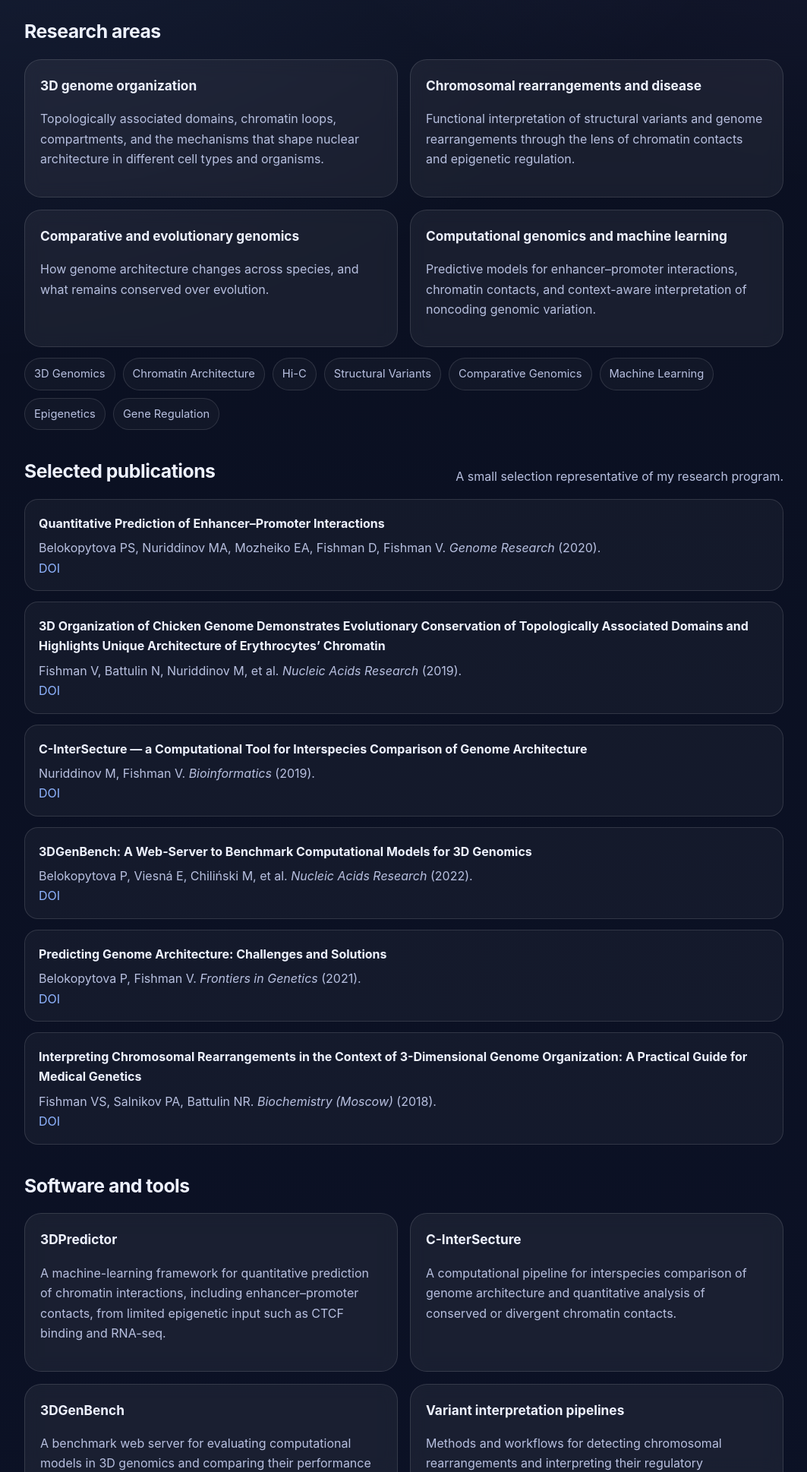
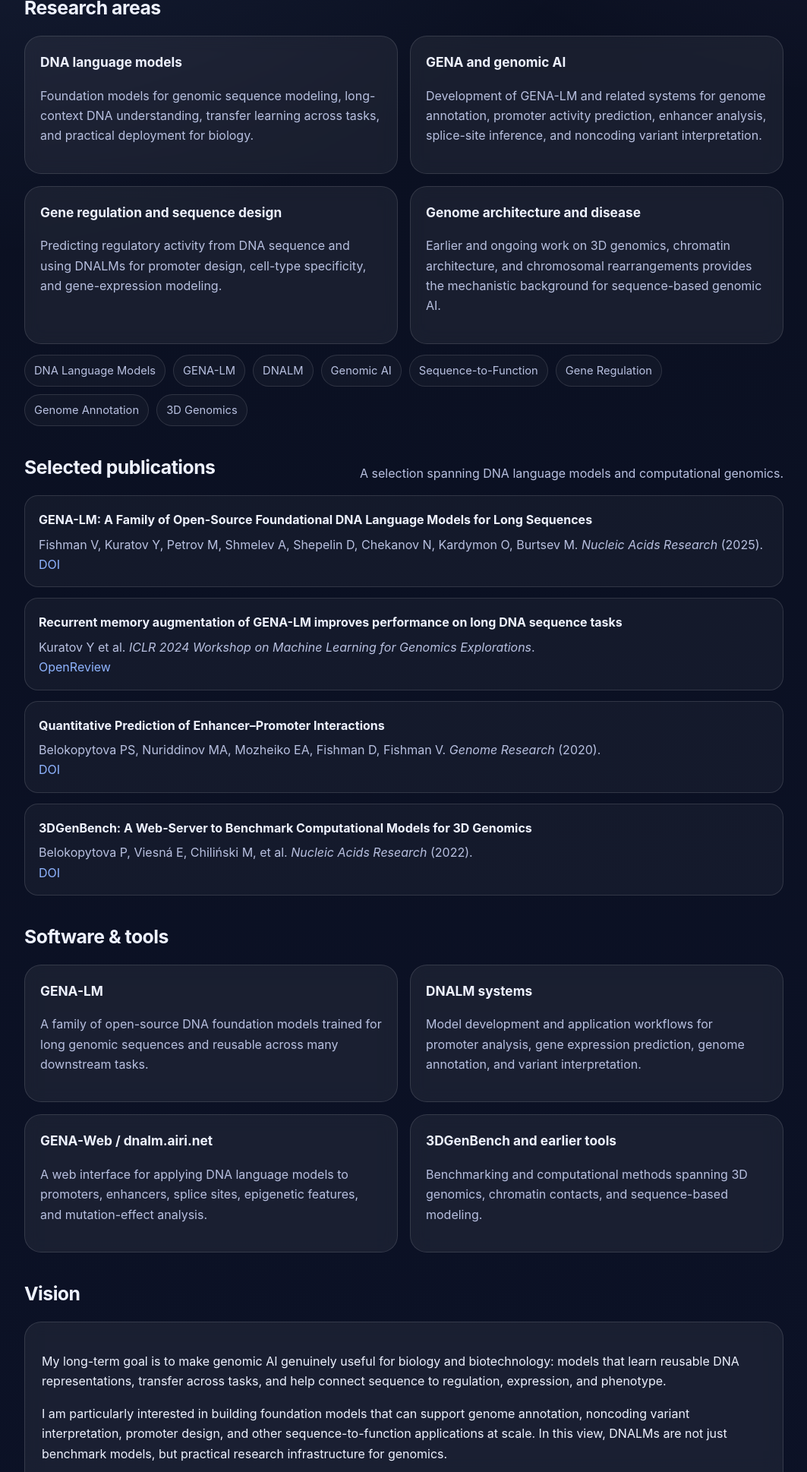
Before and after one commit to minjaf/aboutme, a plain HTML site: page index.html in a window 1280 px wide. Shown: the part 862-2800 px from the top of the page at 76% size, without its empty margins (108-1171 px from the left). Drawn offline with Linux system fonts and the light colour scheme.

Commit message:
Shift homepage focus to DNALMs and GENA

```diff
--- a/index.html
+++ b/index.html
@@ -4,99 +4,18 @@
   <meta charset="UTF-8" />
   <meta name="viewport" content="width=device-width, initial-scale=1.0" />
   <title>Veniamin Fishman</title>
-  <meta name="description" content="Veniamin Fishman — researcher in 3D genomics, chromatin architecture, computational biology, and chromosomal rearrangements." />
+  <meta name="description" content="Veniamin Fishman — researcher developing DNA language models, computational genomics tools, and genome-scale AI methods bridging sequence, regulation, and chromatin architecture." />
   <style>
-    :root {
-      --bg: #0b1020;
-      --bg-soft: #121933;
-      --card: rgba(255,255,255,0.06);
-      --text: #eef2ff;
-      --muted: #b8c0e0;
-      --line: rgba(255,255,255,0.12);
-      --accent: #8fb4ff;
-      --accent-2: #b39cff;
-      --maxw: 1040px;
-    }
-    * { box-sizing: border-box; }
-    html { scroll-behavior: smooth; }
-    body {
-      margin: 0;
-      font-family: Inter, ui-sans-serif, system-ui, -apple-system, Segoe UI, Roboto, Helvetica, Arial, sans-serif;
-      color: var(--text);
-      background:
-        radial-gradient(circle at top left, rgba(143,180,255,0.18), transparent 34%),
-        radial-gradient(circle at top right, rgba(179,156,255,0.18), transparent 28%),
-        linear-gradient(180deg, #0a0f1f 0%, #0c1227 100%);
-      line-height: 1.65;
-    }
-    a { color: var(--accent); text-decoration: none; }
-    a:hover { text-decoration: underline; }
-    .wrap { max-width: var(--maxw); margin: 0 auto; padding: 28px 20px 80px; }
-    .nav {
-      display: flex; align-items: center; justify-content: space-between;
-      gap: 16px; padding: 10px 0 28px;
-    }
-    .nav .name { font-weight: 700; letter-spacing: 0.02em; }
-    .nav .links { display: flex; gap: 18px; flex-wrap: wrap; }
-    .hero {
-      padding: 36px 0 28px;
-      display: grid; grid-template-columns: 1.2fr 0.8fr; gap: 28px;
-      align-items: start;
-    }
-    h1 {
-      font-size: clamp(2.4rem, 5vw, 4.5rem);
-      line-height: 1.02; margin: 0 0 16px;
-      letter-spacing: -0.04em;
-    }
-    .subtitle {
-      font-size: clamp(1.05rem, 1.9vw, 1.3rem);
-      color: var(--muted); max-width: 760px;
-    }
-    .cta { display: flex; gap: 12px; flex-wrap: wrap; margin-top: 22px; }
-    .btn {
-      display: inline-block; padding: 12px 16px; border-radius: 999px;
-      border: 1px solid var(--line); background: rgba(255,255,255,0.04);
-      color: var(--text); font-weight: 600;
-    }
-    .btn.primary {
-      background: linear-gradient(135deg, rgba(143,180,255,0.22), rgba(179,156,255,0.22));
-      border-color: rgba(143,180,255,0.35);
-    }
-    .panel, .card {
-      background: var(--card); border: 1px solid var(--line);
-      border-radius: 22px; backdrop-filter: blur(10px);
-    }
-    .panel { padding: 22px; }
-    .hero-stats { display: grid; gap: 12px; }
-    .stat { padding: 18px; border-radius: 18px; background: rgba(255,255,255,0.04); border: 1px solid var(--line); }
-    .stat strong { display: block; font-size: 1.6rem; }
-    section { padding-top: 34px; }
-    .section-head { display: flex; align-items: end; justify-content: space-between; gap: 16px; margin-bottom: 16px; }
-    h2 { font-size: 1.55rem; margin: 0; letter-spacing: -0.02em; }
-    .muted { color: var(--muted); }
-    .grid-2 { display: grid; grid-template-columns: repeat(2, minmax(0,1fr)); gap: 16px; }
-    .card { padding: 20px; }
-    .card h3 { margin: 0 0 8px; font-size: 1.08rem; }
-    .taglist { display: flex; flex-wrap: wrap; gap: 10px; margin-top: 14px; }
-    .tag {
-      font-size: 0.92rem; color: var(--muted);
-      border: 1px solid var(--line); padding: 8px 12px; border-radius: 999px;
-      background: rgba(255,255,255,0.03);
-    }
-    .pubs { display: grid; gap: 14px; }
-    .pub {
-      padding: 18px 18px 16px; border: 1px solid var(--line);
-      border-radius: 18px; background: rgba(255,255,255,0.04);
-    }
-    .pub-title { font-weight: 700; color: var(--text); }
-    .pub-meta { color: var(--muted); margin-top: 6px; }
-    .footer {
-      margin-top: 48px; padding-top: 24px; border-top: 1px solid var(--line);
-      color: var(--muted); font-size: 0.97rem;
-    }
-    @media (max-width: 900px) {
-      .hero, .grid-2 { grid-template-columns: 1fr; }
-    }
+    :root { --bg:#0b1020; --card:rgba(255,255,255,.06); --text:#eef2ff; --muted:#b8c0e0; --line:rgba(255,255,255,.12); --accent:#8fb4ff; --maxw:1040px; }
+    *{box-sizing:border-box} html{scroll-behavior:smooth}
+    body{margin:0;font-family:Inter,ui-sans-serif,system-ui,-apple-system,Segoe UI,Roboto,Helvetica,Arial,sans-serif;color:var(--text);background:radial-gradient(circle at top left, rgba(143,180,255,.18), transparent 34%),radial-gradient(circle at top right, rgba(179,156,255,.18), transparent 28%),linear-gradient(180deg,#0a0f1f 0%,#0c1227 100%);line-height:1.65}
+    a{color:var(--accent);text-decoration:none} a:hover{text-decoration:underline}
+    .wrap{max-width:var(--maxw);margin:0 auto;padding:28px 20px 80px}.nav{display:flex;align-items:center;justify-content:space-between;gap:16px;padding:10px 0 28px}.nav .name{font-weight:700;letter-spacing:.02em}.nav .links{display:flex;gap:18px;flex-wrap:wrap}
+    .hero{padding:36px 0 28px;display:grid;grid-template-columns:1.2fr .8fr;gap:28px;align-items:start}
+    h1{font-size:clamp(2.4rem,5vw,4.5rem);line-height:1.02;margin:0 0 16px;letter-spacing:-.04em}.subtitle{font-size:clamp(1.05rem,1.9vw,1.3rem);color:var(--muted);max-width:760px}
+    .cta{display:flex;gap:12px;flex-wrap:wrap;margin-top:22px}.btn{display:inline-block;padding:12px 16px;border-radius:999px;border:1px solid var(--line);background:rgba(255,255,255,.04);color:var(--text);font-weight:600}.btn.primary{background:linear-gradient(135deg, rgba(143,180,255,.22), rgba(179,156,255,.22));border-color:rgba(143,180,255,.35)}
+    .panel,.card{background:var(--card);border:1px solid var(--line);border-radius:22px;backdrop-filter:blur(10px)} .panel{padding:22px}.hero-stats{display:grid;gap:12px}.stat{padding:18px;border-radius:18px;background:rgba(255,255,255,.04);border:1px solid var(--line)}.stat strong{display:block;font-size:1.35rem}
+    section{padding-top:34px}.section-head{display:flex;align-items:end;justify-content:space-between;gap:16px;margin-bottom:16px}h2{font-size:1.55rem;margin:0;letter-spacing:-.02em}.muted{color:var(--muted)}.grid-2{display:grid;grid-template-columns:repeat(2,minmax(0,1fr));gap:16px}.card{padding:20px}.card h3{margin:0 0 8px;font-size:1.08rem}.taglist{display:flex;flex-wrap:wrap;gap:10px;margin-top:14px}.tag{font-size:.92rem;color:var(--muted);border:1px solid var(--line);padding:8px 12px;border-radius:999px;background:rgba(255,255,255,.03)}.pubs{display:grid;gap:14px}.pub{padding:18px 18px 16px;border:1px solid var(--line);border-radius:18px;background:rgba(255,255,255,.04)}.pub-title{font-weight:700;color:var(--text)}.pub-meta{color:var(--muted);margin-top:6px}.footer{margin-top:48px;padding-top:24px;border-top:1px solid var(--line);color:var(--muted);font-size:.97rem}@media (max-width:900px){.hero,.grid-2{grid-template-columns:1fr}}
   </style>
 </head>
 <body>
@@ -114,10 +33,8 @@
 
     <header class="hero">
       <div>
-        <h1>3D genome organization, chromatin architecture, and computational genomics.</h1>
-        <p class="subtitle">
-          I study how the three-dimensional organization of chromatin shapes gene regulation, evolves across species, and breaks in disease. My work combines genomics, epigenetics, bioinformatics, and machine learning to understand genome architecture in normal development and under chromosomal rearrangements.
-        </p>
+        <h1>DNA language models, genomic AI, and sequence-to-function prediction.</h1>
+        <p class="subtitle">I develop DNA language models and computational genomics tools that connect sequence, regulation, and phenotype. My current focus is on foundation models for long DNA sequences, including GENA-LM and related DNALM systems, while building on earlier work in 3D genomics, chromatin architecture, and variant interpretation.</p>
         <div class="cta">
           <a class="btn primary" href="#publications">Selected publications</a>
           <a class="btn" href="#software">Software & tools</a>
@@ -125,148 +42,62 @@
         </div>
       </div>
       <div class="hero-stats panel">
-        <div class="stat">
-          <strong>50+</strong>
-          <span class="muted">publications across genomics, 3D genome biology, and computational biology</span>
-        </div>
-        <div class="stat">
-          <strong>33</strong>
-          <span class="muted">Q1/Q2 papers indexed in Scopus and Web of Science</span>
-        </div>
-        <div class="stat">
-          <strong>Focus</strong>
-          <span class="muted">3D genomics, chromosomal rearrangements, comparative genome architecture, and predictive models of chromatin contacts</span>
-        </div>
+        <div class="stat"><strong>GENA-LM</strong><span class="muted">open-source foundational DNA language models for long genomic sequences</span></div>
+        <div class="stat"><strong>Long context</strong><span class="muted">BPE tokenization with standard inputs up to ~36 kb and recurrent-memory extensions up to 1 Mb</span></div>
+        <div class="stat"><strong>Applications</strong><span class="muted">genome annotation, promoter and enhancer analysis, splice-site inference, chromatin features, and gene-expression prediction</span></div>
       </div>
     </header>
 
     <section id="research">
-      <div class="section-head">
-        <h2>Research areas</h2>
-      </div>
+      <div class="section-head"><h2>Research areas</h2></div>
       <div class="grid-2">
-        <div class="card">
-          <h3>3D genome organization</h3>
-          <p class="muted">Topologically associated domains, chromatin loops, compartments, and the mechanisms that shape nuclear architecture in different cell types and organisms.</p>
-        </div>
-        <div class="card">
-          <h3>Chromosomal rearrangements and disease</h3>
-          <p class="muted">Functional interpretation of structural variants and genome rearrangements through the lens of chromatin contacts and epigenetic regulation.</p>
-        </div>
-        <div class="card">
-          <h3>Comparative and evolutionary genomics</h3>
-          <p class="muted">How genome architecture changes across species, and what remains conserved over evolution.</p>
-        </div>
-        <div class="card">
-          <h3>Computational genomics and machine learning</h3>
-          <p class="muted">Predictive models for enhancer–promoter interactions, chromatin contacts, and context-aware interpretation of noncoding genomic variation.</p>
-        </div>
+        <div class="card"><h3>DNA language models</h3><p class="muted">Foundation models for genomic sequence modeling, long-context DNA understanding, transfer learning across tasks, and practical deployment for biology.</p></div>
+        <div class="card"><h3>GENA and genomic AI</h3><p class="muted">Development of GENA-LM and related systems for genome annotation, promoter activity prediction, enhancer analysis, splice-site inference, and noncoding variant interpretation.</p></div>
+        <div class="card"><h3>Gene regulation and sequence design</h3><p class="muted">Predicting regulatory activity from DNA sequence and using DNALMs for promoter design, cell-type specificity, and gene-expression modeling.</p></div>
+        <div class="card"><h3>Genome architecture and disease</h3><p class="muted">Earlier and ongoing work on 3D genomics, chromatin architecture, and chromosomal rearrangements provides the mechanistic background for sequence-based genomic AI.</p></div>
       </div>
       <div class="taglist">
-        <span class="tag">3D Genomics</span>
-        <span class="tag">Chromatin Architecture</span>
-        <span class="tag">Hi-C</span>
-        <span class="tag">Structural Variants</span>
-        <span class="tag">Comparative Genomics</span>
-        <span class="tag">Machine Learning</span>
-        <span class="tag">Epigenetics</span>
-        <span class="tag">Gene Regulation</span>
+        <span class="tag">DNA Language Models</span><span class="tag">GENA-LM</span><span class="tag">DNALM</span><span class="tag">Genomic AI</span><span class="tag">Sequence-to-Function</span><span class="tag">Gene Regulation</span><span class="tag">Genome Annotation</span><span class="tag">3D Genomics</span>
       </div>
     </section>
 
     <section id="publications">
-      <div class="section-head">
-        <h2>Selected publications</h2>
-        <div class="muted">A small selection representative of my research program.</div>
-      </div>
+      <div class="section-head"><h2>Selected publications</h2><div class="muted">A selection spanning DNA language models and computational genomics.</div></div>
       <div class="pubs">
-        <div class="pub">
-          <div class="pub-title">Quantitative Prediction of Enhancer–Promoter Interactions</div>
-          <div class="pub-meta">Belokopytova PS, Nuriddinov MA, Mozheiko EA, Fishman D, Fishman V. <em>Genome Research</em> (2020).</div>
-          <div><a href="https://doi.org/10.1101/gr.249367.119">DOI</a></div>
-        </div>
-        <div class="pub">
-          <div class="pub-title">3D Organization of Chicken Genome Demonstrates Evolutionary Conservation of Topologically Associated Domains and Highlights Unique Architecture of Erythrocytes’ Chromatin</div>
-          <div class="pub-meta">Fishman V, Battulin N, Nuriddinov M, et al. <em>Nucleic Acids Research</em> (2019).</div>
-          <div><a href="https://doi.org/10.1093/nar/gky1103">DOI</a></div>
-        </div>
-        <div class="pub">
-          <div class="pub-title">C-InterSecture — a Computational Tool for Interspecies Comparison of Genome Architecture</div>
-          <div class="pub-meta">Nuriddinov M, Fishman V. <em>Bioinformatics</em> (2019).</div>
-          <div><a href="https://doi.org/10.1093/bioinformatics/btz415">DOI</a></div>
-        </div>
-        <div class="pub">
-          <div class="pub-title">3DGenBench: A Web-Server to Benchmark Computational Models for 3D Genomics</div>
-          <div class="pub-meta">Belokopytova P, Viesná E, Chiliński M, et al. <em>Nucleic Acids Research</em> (2022).</div>
-          <div><a href="https://doi.org/10.1093/nar/gkac396">DOI</a></div>
-        </div>
-        <div class="pub">
-          <div class="pub-title">Predicting Genome Architecture: Challenges and Solutions</div>
-          <div class="pub-meta">Belokopytova P, Fishman V. <em>Frontiers in Genetics</em> (2021).</div>
-          <div><a href="https://doi.org/10.3389/fgene.2020.617202">DOI</a></div>
-        </div>
-        <div class="pub">
-          <div class="pub-title">Interpreting Chromosomal Rearrangements in the Context of 3-Dimensional Genome Organization: A Practical Guide for Medical Genetics</div>
-          <div class="pub-meta">Fishman VS, Salnikov PA, Battulin NR. <em>Biochemistry (Moscow)</em> (2018).</div>
-          <div><a href="https://doi.org/10.1134/S0006297918040107">DOI</a></div>
-        </div>
+        <div class="pub"><div class="pub-title">GENA-LM: A Family of Open-Source Foundational DNA Language Models for Long Sequences</div><div class="pub-meta">Fishman V, Kuratov Y, Petrov M, Shmelev A, Shepelin D, Chekanov N, Kardymon O, Burtsev M. <em>Nucleic Acids Research</em> (2025).</div><div><a href="https://doi.org/10.1093/nar/gkae1310">DOI</a></div></div>
+        <div class="pub"><div class="pub-title">Recurrent memory augmentation of GENA-LM improves performance on long DNA sequence tasks</div><div class="pub-meta">Kuratov Y et al. <em>ICLR 2024 Workshop on Machine Learning for Genomics Explorations</em>.</div><div><a href="https://openreview.net/forum?id=K671lCX90x">OpenReview</a></div></div>
+        <div class="pub"><div class="pub-title">Quantitative Prediction of Enhancer–Promoter Interactions</div><div class="pub-meta">Belokopytova PS, Nuriddinov MA, Mozheiko EA, Fishman D, Fishman V. <em>Genome Research</em> (2020).</div><div><a href="https://doi.org/10.1101/gr.249367.119">DOI</a></div></div>
+        <div class="pub"><div class="pub-title">3DGenBench: A Web-Server to Benchmark Computational Models for 3D Genomics</div><div class="pub-meta">Belokopytova P, Viesná E, Chiliński M, et al. <em>Nucleic Acids Research</em> (2022).</div><div><a href="https://doi.org/10.1093/nar/gkac396">DOI</a></div></div>
       </div>
     </section>
 
     <section id="software">
-      <div class="section-head">
-        <h2>Software and tools</h2>
-      </div>
+      <div class="section-head"><h2>Software & tools</h2></div>
       <div class="grid-2">
-        <div class="card">
-          <h3>3DPredictor</h3>
-          <p class="muted">A machine-learning framework for quantitative prediction of chromatin interactions, including enhancer–promoter contacts, from limited epigenetic input such as CTCF binding and RNA-seq.</p>
-        </div>
-        <div class="card">
-          <h3>C-InterSecture</h3>
-          <p class="muted">A computational pipeline for interspecies comparison of genome architecture and quantitative analysis of conserved or divergent chromatin contacts.</p>
-        </div>
-        <div class="card">
-          <h3>3DGenBench</h3>
-          <p class="muted">A benchmark web server for evaluating computational models in 3D genomics and comparing their performance in a transparent way.</p>
-        </div>
-        <div class="card">
-          <h3>Variant interpretation pipelines</h3>
-          <p class="muted">Methods and workflows for detecting chromosomal rearrangements and interpreting their regulatory consequences in human disease.</p>
-        </div>
+        <div class="card"><h3>GENA-LM</h3><p class="muted">A family of open-source DNA foundation models trained for long genomic sequences and reusable across many downstream tasks.</p></div>
+        <div class="card"><h3>DNALM systems</h3><p class="muted">Model development and application workflows for promoter analysis, gene expression prediction, genome annotation, and variant interpretation.</p></div>
+        <div class="card"><h3>GENA-Web / dnalm.airi.net</h3><p class="muted">A web interface for applying DNA language models to promoters, enhancers, splice sites, epigenetic features, and mutation-effect analysis.</p></div>
+        <div class="card"><h3>3DGenBench and earlier tools</h3><p class="muted">Benchmarking and computational methods spanning 3D genomics, chromatin contacts, and sequence-based modeling.</p></div>
       </div>
     </section>
 
     <section id="vision">
-      <div class="section-head">
-        <h2>Vision</h2>
-      </div>
+      <div class="section-head"><h2>Vision</h2></div>
       <div class="panel">
-        <p>
-          My long-term goal is to make genome architecture predictive. I am interested in building a bridge from descriptive 3D genomics to practical models that can explain developmental programs, evolutionary change, and the functional consequences of noncoding and structural variants.
-        </p>
-        <p>
-          This means combining mechanistic insight with computational tools that are robust, interpretable, and useful beyond a small set of benchmark cell types. I believe the next step for the field is not only better measurement of chromatin contacts, but principled prediction: models that can generalize to unseen cell states, new species, and clinically relevant genomic alterations.
-        </p>
-        <p>
-          In parallel, I care about turning advanced genome-architecture methods into tools that other researchers and clinicians can actually use — especially for disease variant interpretation, comparative genomics, and large-scale functional annotation of the noncoding genome.
-        </p>
+        <p>My long-term goal is to make genomic AI genuinely useful for biology and biotechnology: models that learn reusable DNA representations, transfer across tasks, and help connect sequence to regulation, expression, and phenotype.</p>
+        <p>I am particularly interested in building foundation models that can support genome annotation, noncoding variant interpretation, promoter design, and other sequence-to-function applications at scale. In this view, DNALMs are not just benchmark models, but practical research infrastructure for genomics.</p>
+        <p>My earlier work on chromatin architecture and 3D genomics continues to inform this agenda by grounding sequence-based modeling in biological mechanism.</p>
       </div>
     </section>
 
     <section id="contact">
-      <div class="section-head">
-        <h2>Google Scholar</h2>
-      </div>
-      <div class="card">
-        <h3>Profile</h3>
-        <p><a href="https://scholar.google.com/citations?user=b72SdFUAAAAJ" target="_blank" rel="noopener noreferrer">View Google Scholar profile</a></p>
-      </div>
+      <div class="section-head"><h2>Google Scholar</h2></div>
+      <div class="card"><h3>Profile</h3><p><a href="https://scholar.google.com/citations?user=b72SdFUAAAAJ" target="_blank" rel="noopener noreferrer">View Google Scholar profile</a></p></div>
     </section>
 
     <footer class="footer">
       <div>© Veniamin Fishman</div>
-      <div>This page is designed as a simple GitHub Pages-ready academic homepage.</div>
+      <div>GitHub Pages academic homepage.</div>
     </footer>
   </div>
 </body>
```
